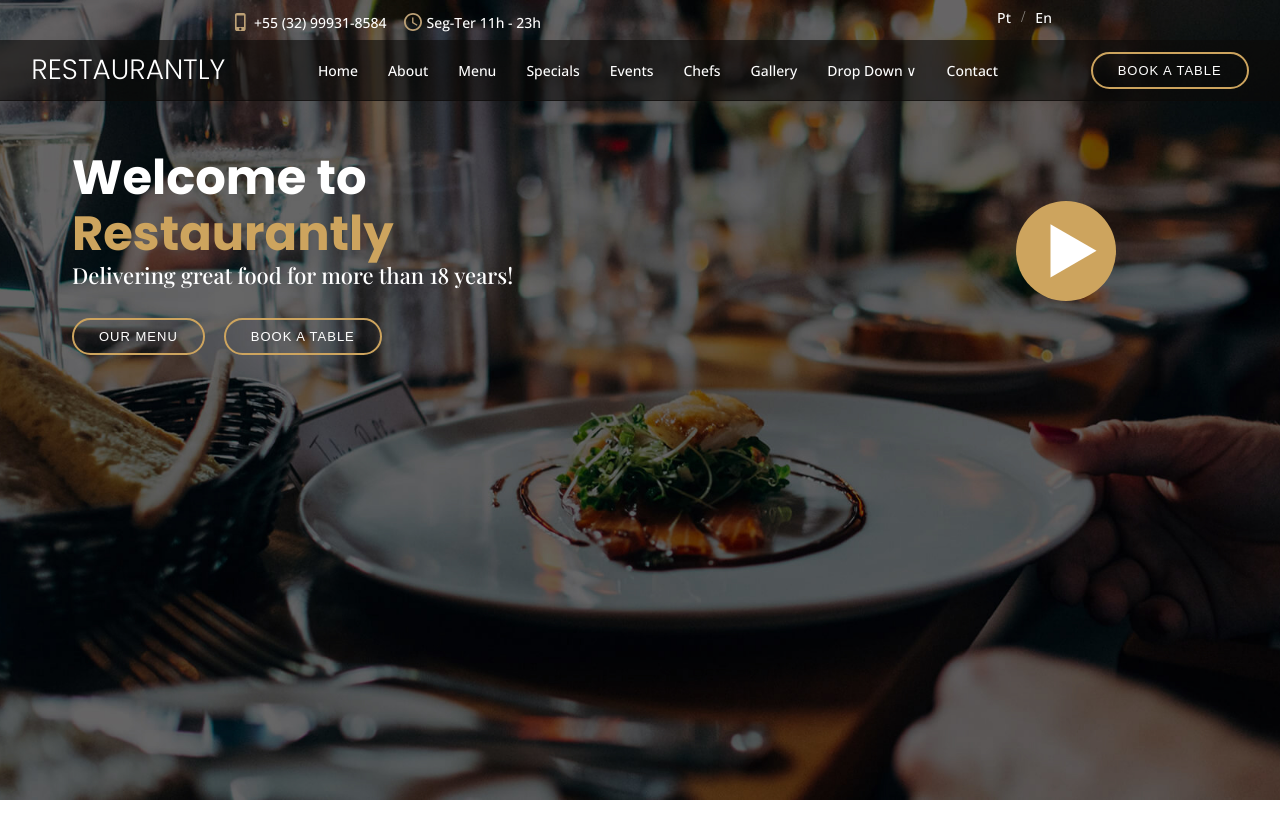
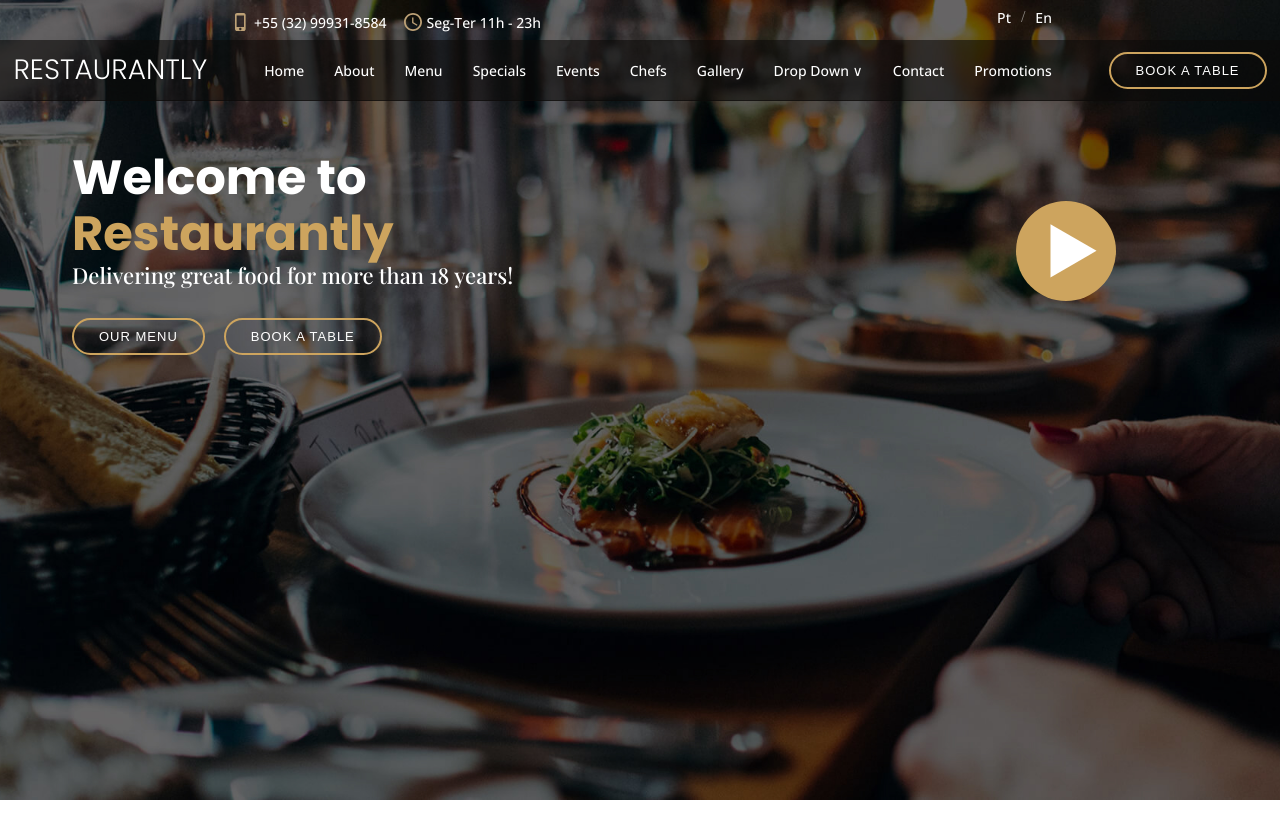
Before and after one commit to Vitor-Kilson/Vitor-Kilson.github.io, a plain HTML site: page index.html in a window 1280 px wide. Shown: the top 838 px of the page. Drawn offline with nearby package versions, Linux system fonts and the light colour scheme.

Commit message:
Adicionei o ítem Promotions no menu

```diff
--- a/index.html
+++ b/index.html
@@ -41,6 +41,7 @@
                     <li><a href="#">Gallery</a></li>
                     <li><a href="#">Drop Down &or;</a></li>
                     <li><a href="#">Contact</a></li>
+                    <li><a href="#">Promotions</a></li>
                 </ul>
                 <button class="button">book a table</button>
 
```
